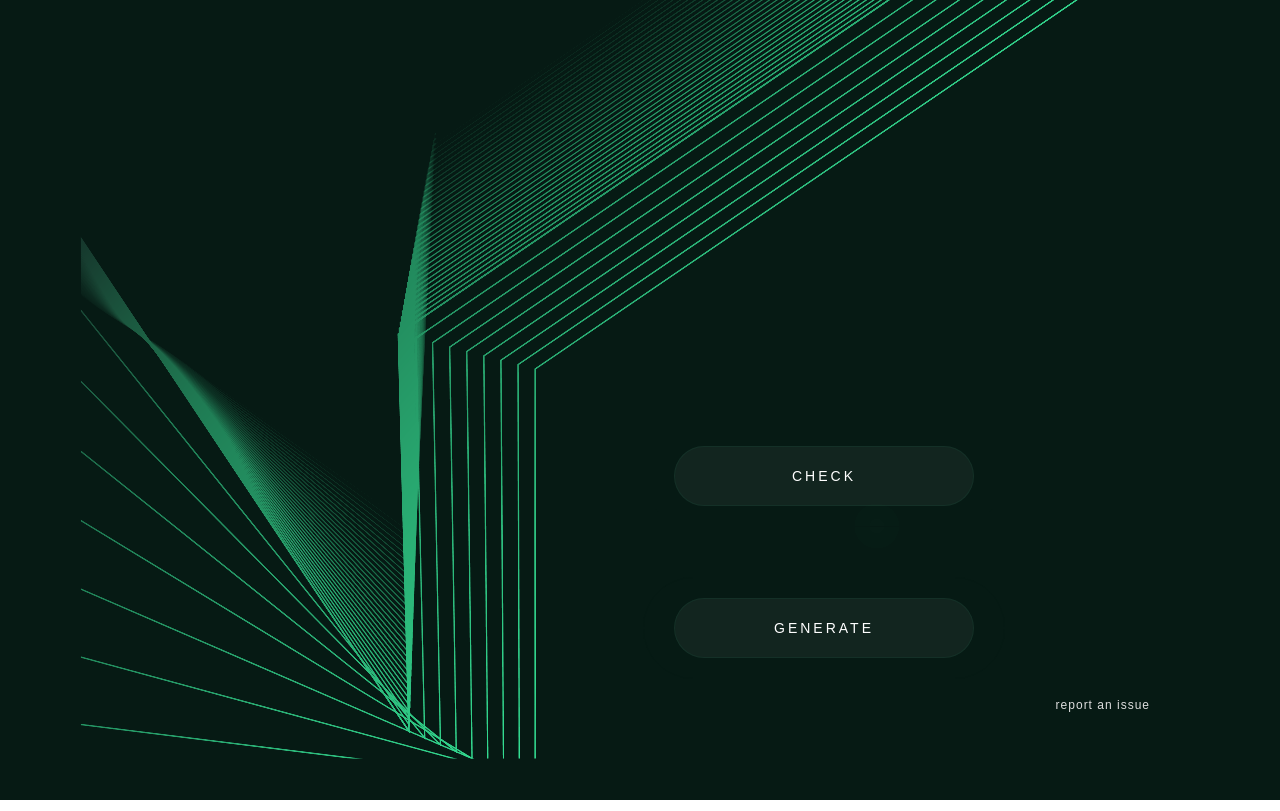
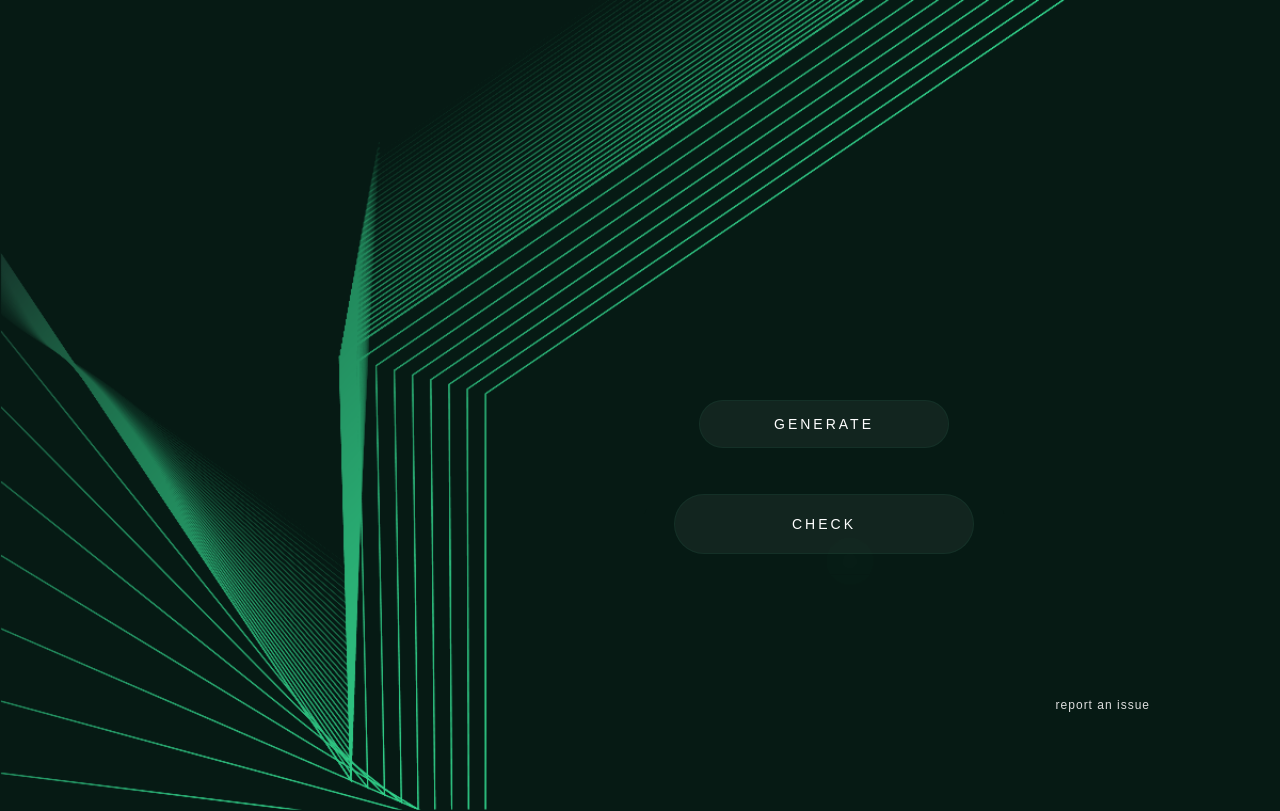
Before and after one commit to spacemeshos/sm-init-app-v2, a React (Create React App) app: page / in a window 1280 px wide. Built offline with nearby package versions, Linux system fonts and the light colour scheme.

Commit message:
buttons update to one-screen setup

```diff
--- a/src/pages/Home.tsx
+++ b/src/pages/Home.tsx
@@ -4,12 +4,12 @@ import { HoverAccordionMenu } from "../components/accordion";
 import BackgroundImage from "../assets/lines.png";
 import { ExternalLinks } from "../Shared/Constants";
 import { useNavigate } from "react-router-dom";
+import { Button } from "../components/button";
 
 const Image = styled.img`
   position: absolute;
   margin-bottom: 10px;
-  right: 0px;
-  top: 0px;
+  width: 100vw;
 `;
 
 const MenuContainer = styled.div`
@@ -53,40 +53,20 @@ const Home: React.FC = () => {
     },
   ];
 
-  // Button configurations for the "Create" menu
-  const CreateButtons = [
-    {
-      label: "Guided Setup",
-      onClick: () => navigate("/generate"),
-      width: 240,
-    },
-    {
-      label: "Advanced Setup",
-      onClick: () => navigate("advanced/Directory"),
-      width: 240,
-    },
-    {
-      label: "Split In Subsets",
-      onClick: () => console.log("Button 2 clicked"),
-      width: 240,
-    },
-  ];
   return (
     <>
       <MenuContainer>
+        <Button
+          onClick={() => navigate("advanced/Directory")}
+          width={250}
+          label="Generate"
+        />
         <HoverAccordionMenu
           $isHovered={hoveredMenu === "check"}
           onMouseEnter={() => setHoveredMenu("check")}
           onMouseLeave={() => setHoveredMenu(null)}
           title="check"
           buttons={CheckButtons}
-        />
-        <HoverAccordionMenu
-          $isHovered={hoveredMenu === "generate"}
-          onMouseEnter={() => setHoveredMenu("generate")}
-          onMouseLeave={() => setHoveredMenu(null)}
-          title="Generate"
-          buttons={CreateButtons}
         />
       </MenuContainer>
       <Image src={BackgroundImage} />
```
